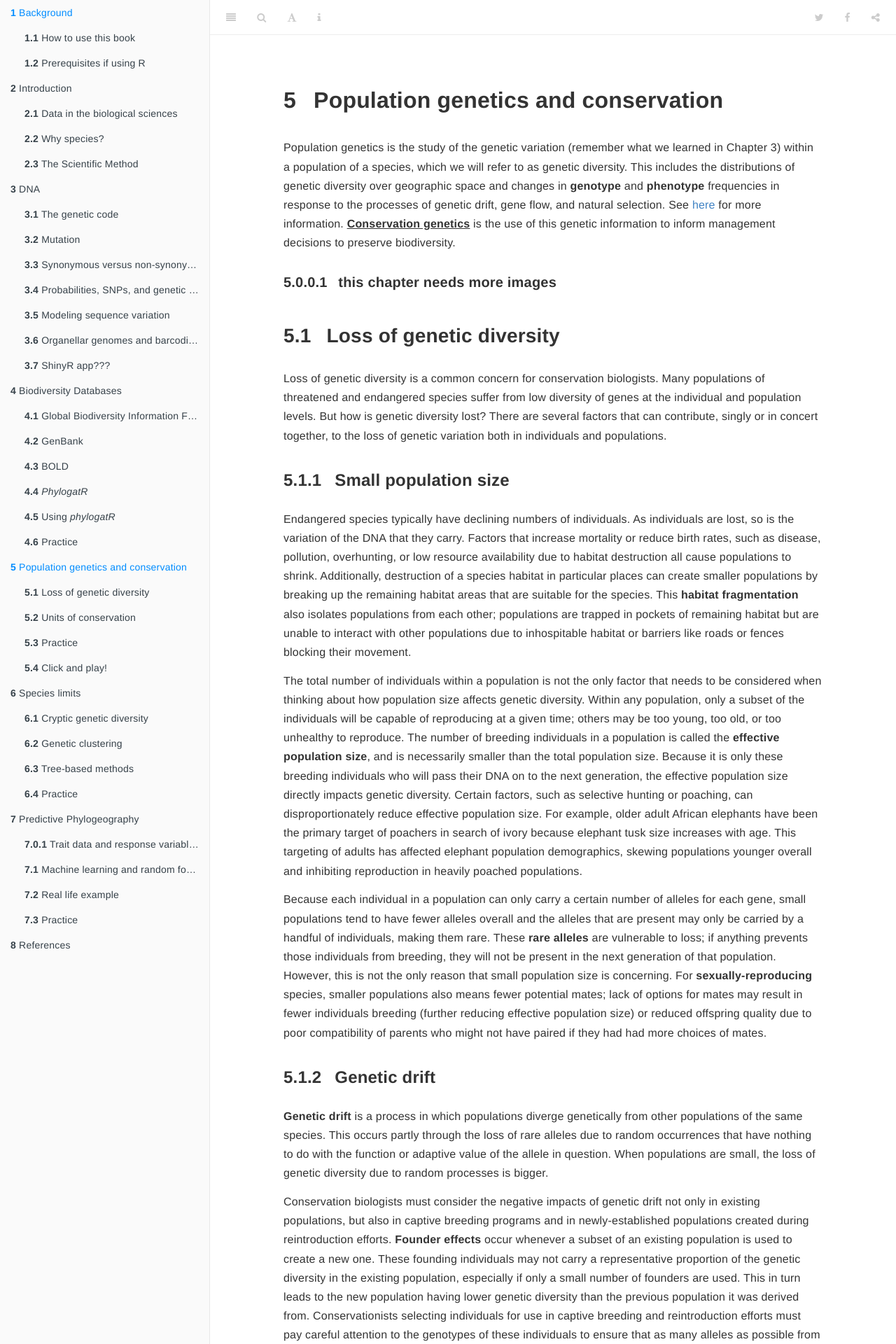
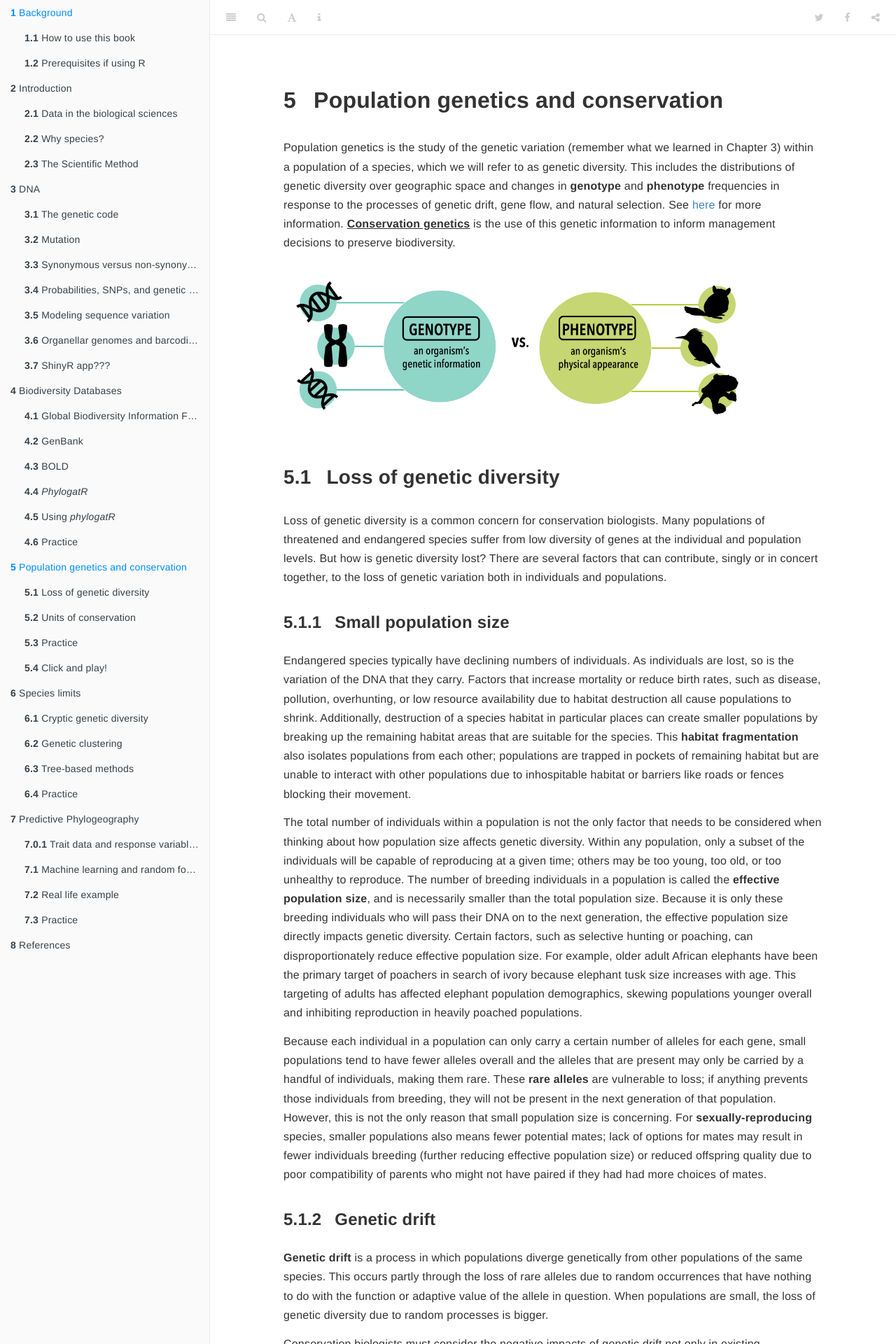
Before and after one commit to OSC/phylogatr, a Jekyll site: the page book/population-genetics-and-conservation.html, which Jekyll copies as it is, in a window 1280 px wide. Shown: the top 1920 px of the page at 70% size. Built offline with Jekyll 4.4.1, drawn with Linux system fonts in a browser that asks for light colours; comment, search, counter and statistics services are not loaded; some of the changed text lies outside the part shown.

Commit message:
Add image to 5.0.0.1

```diff
--- a/book/population-genetics-and-conservation.html
+++ b/book/population-genetics-and-conservation.html
@@ -260,8 +260,7 @@ code span.wa { color: #60a0b0; font-weight: bold; font-style: italic; } /* Warni
 <div id="population-genetics-and-conservation" class="section level1 hasAnchor" number="5">
 <h1><span class="header-section-number">5</span> Population genetics and conservation<a href="population-genetics-and-conservation.html#population-genetics-and-conservation" class="anchor-section" aria-label="Anchor link to header"></a></h1>
 <p>Population genetics is the study of the genetic variation (remember what we learned in Chapter 3) within a population of a species, which we will refer to as genetic diversity. This includes the distributions of genetic diversity over geographic space and changes in <strong>genotype</strong> and <strong>phenotype</strong> frequencies in response to the processes of genetic drift, gene flow, and natural selection. See <a href="https://evolution.berkeley.edu/evolution-101/mechanisms-the-processes-of-evolution/mechanisms-of-change/" target="_blank">here</a> for more information. <u><strong>Conservation genetics</strong></u> is the use of this genetic information to inform management decisions to preserve biodiversity.</p>
-<div id="this-chapter-needs-more-images" class="section level4 hasAnchor" number="5.0.0.1">
-<h4><span class="header-section-number">5.0.0.1</span> this chapter needs more images<a href="population-genetics-and-conservation.html#this-chapter-needs-more-images" class="anchor-section" aria-label="Anchor link to header"></a></h4>
+<p><img src="images/genphen.png" width="672" /></p>
 </div>
 <div id="loss-of-genetic-diversity" class="section level2 hasAnchor" number="5.1">
 <h2><span class="header-section-number">5.1</span> Loss of genetic diversity<a href="population-genetics-and-conservation.html#loss-of-genetic-diversity" class="anchor-section" aria-label="Anchor link to header"></a></h2>
```
